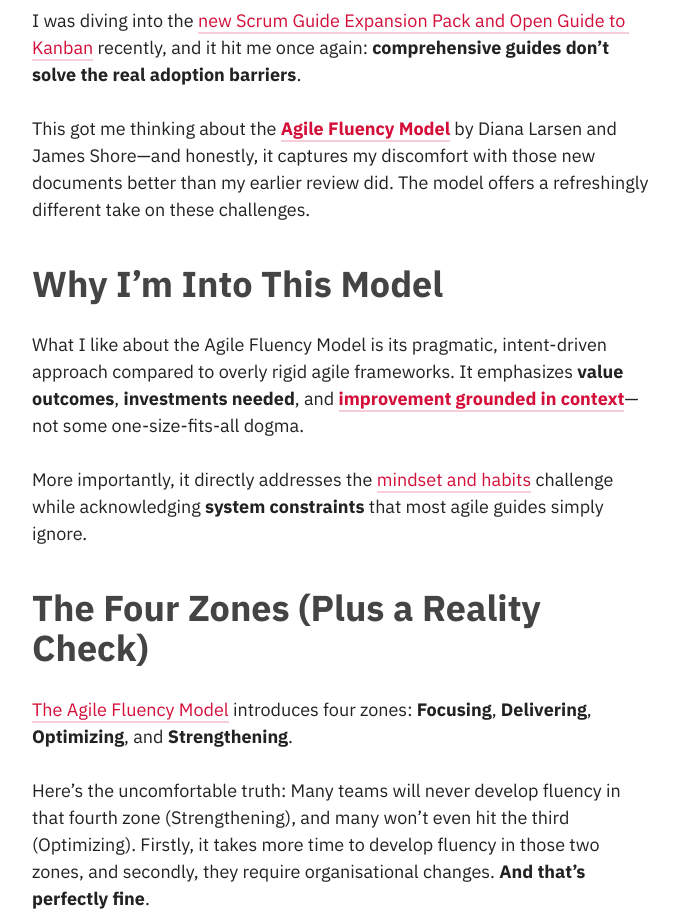
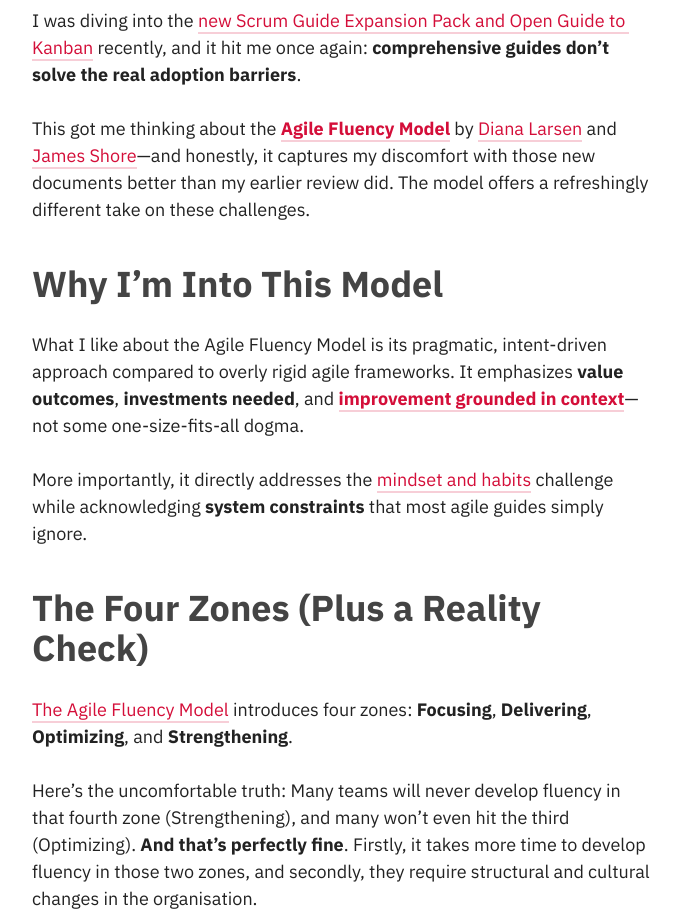
Before and after one commit to akikoo/akikoo.github.io, a Jekyll site: the page built from _posts/2025-07-16-why-the-agile-fluency-model-matters.html, in a window 1280 px wide and 1400 px high, scrolled down 565 px. Shown: the part 143-1062 px from the top of the window, without its empty margins (133-813 px from the left). Built offline with Jekyll 4.4.1, drawn with Linux system fonts in a browser that asks for light colours; some web fonts are replaced; some of the changed text lies outside the part shown; grey boxes are pictures that could not be loaded.

Commit message:
Adapt copy

```diff
--- a/_posts/2025-07-16-why-the-agile-fluency-model-matters.html
+++ b/_posts/2025-07-16-why-the-agile-fluency-model-matters.html
@@ -17,7 +17,7 @@
 </figure>
 
 <p>I was diving into the <a href="/log/2025/07/12/are-new-scrum-and-kanban-guides-making-us-less-agile/">new Scrum Guide Expansion Pack and Open Guide to Kanban</a> recently, and it hit me once again: <strong>comprehensive guides don’t solve the real adoption barriers</strong>.</p>
-<p>This got me thinking about the <strong><a href="https://martinfowler.com/articles/agileFluency.html">Agile Fluency Model</a></strong> by Diana Larsen and James Shore—and honestly, it captures my discomfort with those new documents better than my earlier review did. The model offers a refreshingly different take on these challenges.</p>
+<p>This got me thinking about the <strong><a href="https://martinfowler.com/articles/agileFluency.html">Agile Fluency Model</a></strong> by <a href="https://www.dianalarsen.com/">Diana Larsen</a> and <a href="https://www.jamesshore.com/">James Shore</a>—and honestly, it captures my discomfort with those new documents better than my earlier review did. The model offers a refreshingly different take on these challenges.</p>
 
 <h2>Why I’m Into This Model</h2>
 <p>What I like about the Agile Fluency Model is its pragmatic, intent-driven approach compared to overly rigid agile frameworks. It emphasizes <strong>value outcomes</strong>, <strong>investments needed</strong>, and <strong><a href="/log/2024/01/24/uncovering-agile/">improvement grounded in context</a></strong>—not some one-size-fits-all dogma.</p>
@@ -25,7 +25,7 @@
 
 <h2>The Four Zones (Plus a Reality Check)</h2>
 <p><a href="https://martinfowler.com/articles/agileFluency.html">The Agile Fluency Model</a> introduces four zones: <strong>Focusing</strong>, <strong>Delivering</strong>, <strong>Optimizing</strong>, and <strong>Strengthening</strong>.</p>
-<p>Here’s the uncomfortable truth: Many teams will never develop fluency in that fourth zone (Strengthening), and many won’t even hit the third (Optimizing). Firstly, it takes more time to develop fluency in those two zones, and secondly, they require organisational changes. <strong>And that’s perfectly fine</strong>.</p>
+<p>Here’s the uncomfortable truth: Many teams will never develop fluency in that fourth zone (Strengthening), and many won’t even hit the third (Optimizing). <strong>And that’s perfectly fine</strong>. Firstly, it takes more time to develop fluency in those two zones, and secondly, they require structural and cultural changes in the organisation.</p>
 
 <figure>
   <img src="{{site.imgpath}}/agile_fluency_model_detailed.png" alt="" />
@@ -42,7 +42,7 @@
 <p>Pushing teams toward next fluency zone without organizational support only creates stress and disengagement.</p>
 
 <h2>Where This Gets Really Useful</h2>
-<p>I’m still learning about the practical implications of this model, but here are some ways I’ve found it helpful for teams:</p>
+<p>I’m still learning about the model and its practical implications, but here are some ways I’ve found it helpful for teams:</p>
 
 <h3>Figuring Out Where You Are</h3>
 <ul>
```
